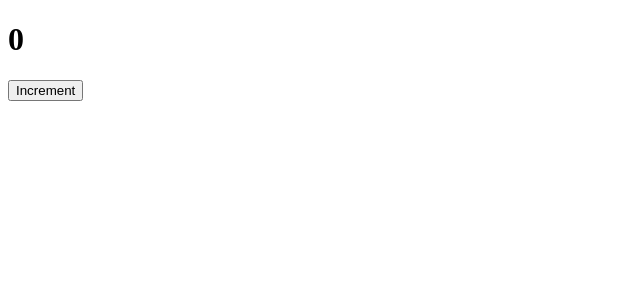
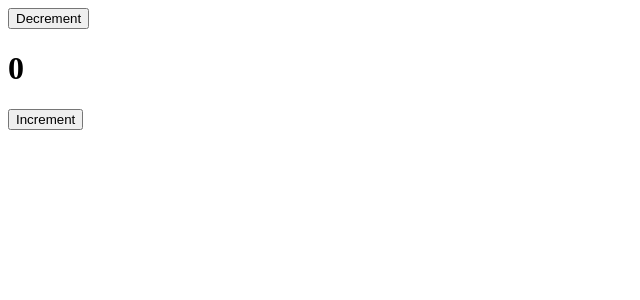
Before and after one commit to ivicakartelo/401, a React (Create React App) app: page / in a window 1280 px wide. Shown: the top 300 px of the page, without its empty margins (0-640 px from the left). Built offline with nearby package versions, Linux system fonts and the light colour scheme.

Commit message:
Action decrement

```diff
--- a/src/features/counter/Counter.js
+++ b/src/features/counter/Counter.js
@@ -1,12 +1,17 @@
 import { useSelector, useDispatch } from 'react-redux';
-import {increment, selectCount } from './counterSlice';
+import {increment, decrement, selectCount } from './counterSlice';
 
 export function Counter() {
   const count = useSelector(selectCount);
+  const dispatch = useDispatch();
 
-  const dispatch = useDispatch();
   return (
     <div>
+      <button
+          onClick={() => dispatch(decrement())}
+        >
+          Decrement
+        </button>
       <h1>
         <span>{count}</span>
       </h1>
--- a/src/features/counter/counterSlice.js
+++ b/src/features/counter/counterSlice.js
@@ -12,10 +12,13 @@ export const counterSlice = createSlice({
       state.value += 1;
       console.log(counterSlice.actions.increment())
     },
+    decrement: (state) => {
+      state.value -= 1;
+    }
   },
   });
 
-export const { increment } = counterSlice.actions;
+export const { increment, decrement } = counterSlice.actions;
 
 export const selectCount = (state) => state.counter.value;
 
```
